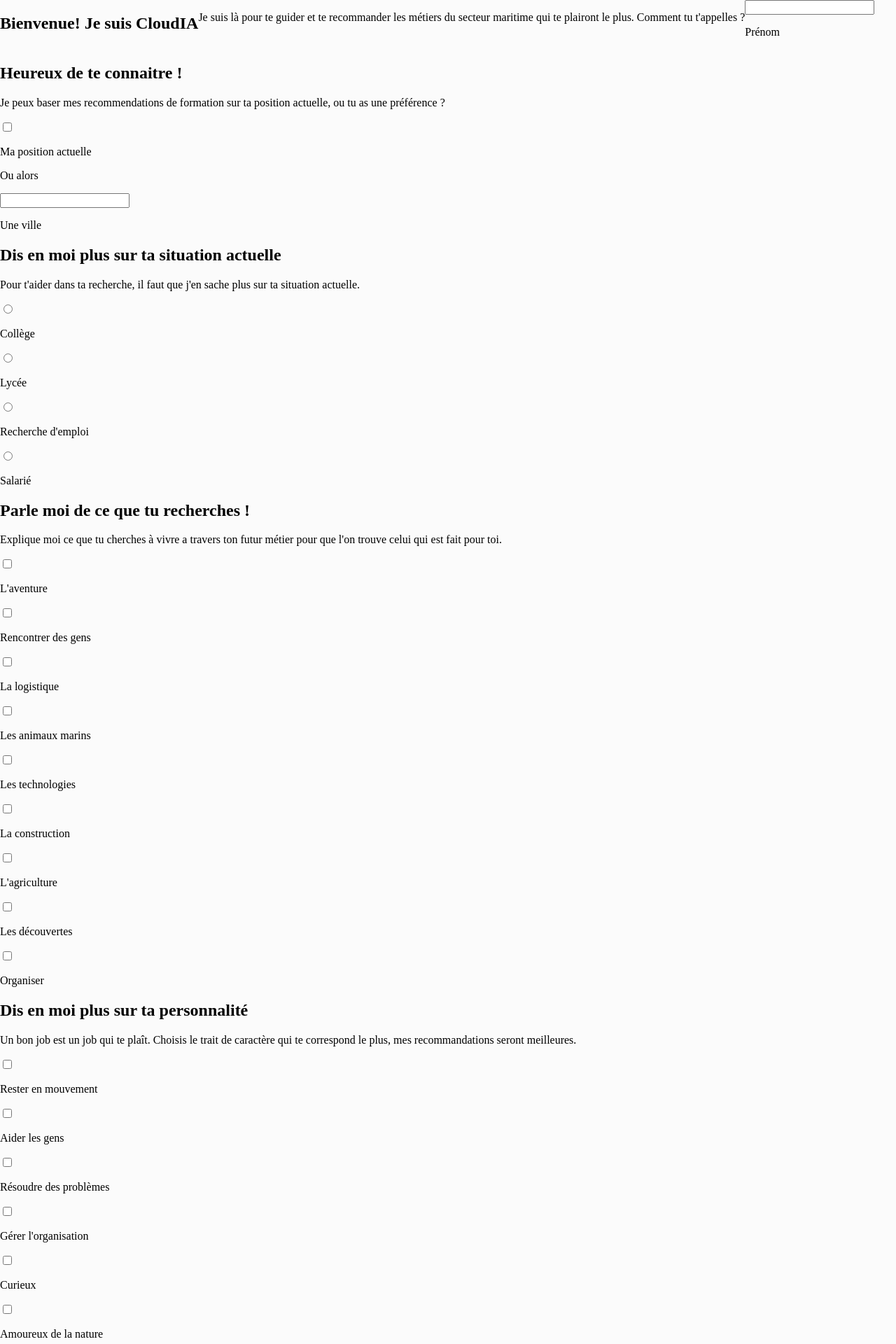
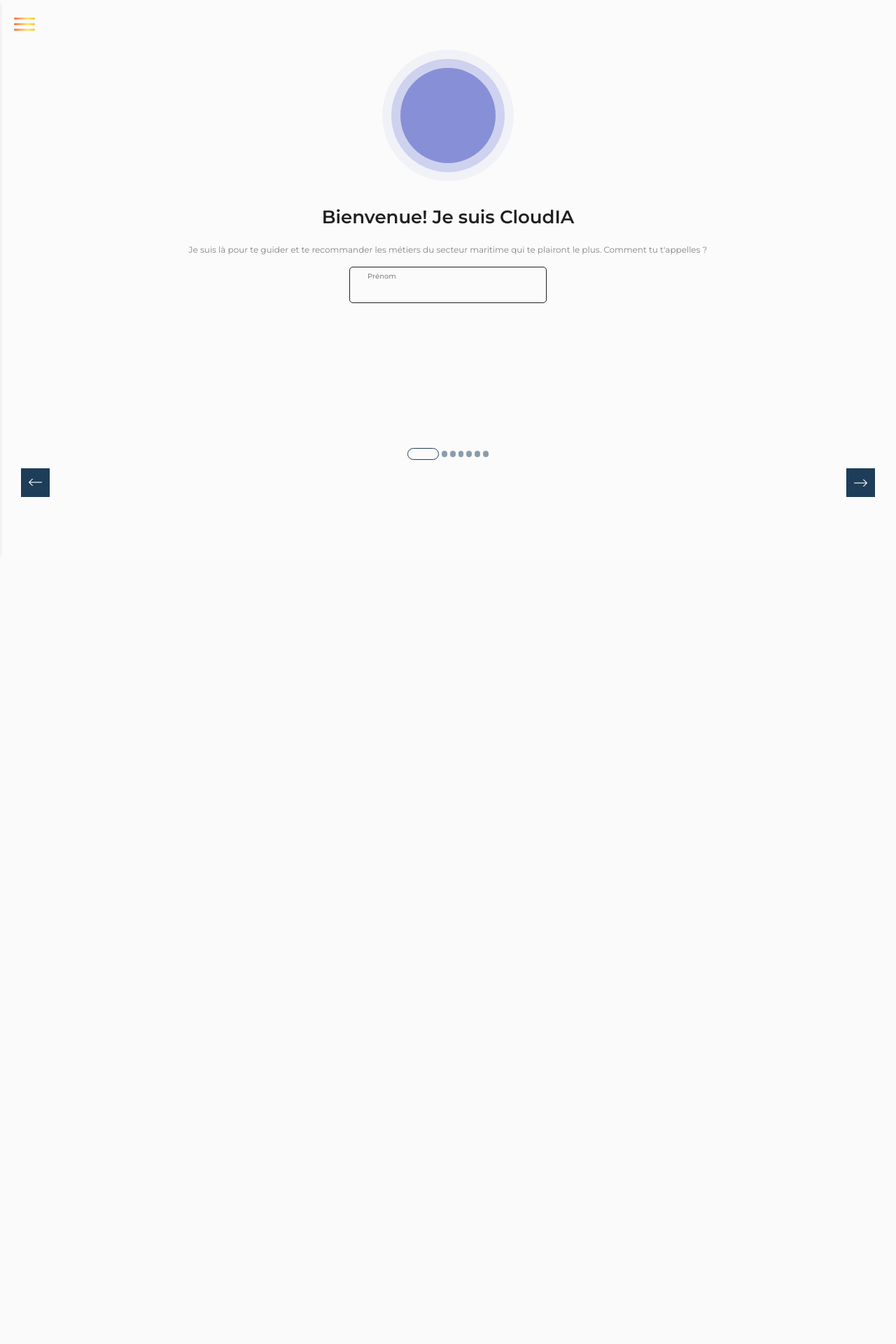
Before and after one commit to UTkraken/CloudIA, a Django app: page /home/onboarding in a window 1280 px wide. Shown: the top 1920 px of the page at 70% size. After the commit the page ends 710 px from the top, so only its background shows below. Run offline with Django 4.2, Linux system fonts and the light colour scheme; style sheets or scripts are compiled from the project's sources; some libraries are stand-ins or nearby versions.

Commit message:
feat: complete onboarding form

```diff
--- /dev/null
+++ b/front/static/scss/_menu.scss
@@ -0,0 +1,195 @@
+#menu {
+    z-index: 150;
+    position: fixed;
+    top: 0px;
+    left: 0px;
+    background-color: black;
+
+    .menu-container {
+        position: relative;
+
+        .menu-logotype {
+            position: absolute;
+            top: 20px;
+            left: 20px;
+            z-index: 10;
+
+            div {
+                transition: .7s;
+
+                background: $gradient;
+                width: 30px;
+                height: 3px;
+                border-radius: 3px;
+                margin: 5px 0;
+            }
+        }
+
+        .link-container {
+            width: 290px;
+            height: 100vh;
+            background-color: $color_white;
+            border-top-right-radius: 10px;
+            border-bottom-right-radius: 10px;
+
+            box-shadow: 0px 0px 5px $color_grey2;
+
+            position: absolute;
+            top: 0px;
+            left: -290px;
+
+            transition: .7s;
+
+            @include flex(flex-start);
+            flex-direction: column;
+            align-content: center;
+
+            .logotype-container {
+                margin: 100px 0 0 0;
+                width: 190px;
+
+                @include flex(flex-start);
+                flex-direction: column;
+                align-content: center;
+
+                div {
+                    width: 50px;
+                    height: 60px;
+                    margin: 0px 70px;
+
+                    background-repeat: no-repeat;
+                    background-position: center;
+                    background-size: contain;
+                }
+
+                h1 {
+                    font-family: $font1;
+                    background: $gradient;
+                    -webkit-background-clip: text;
+                    -webkit-text-fill-color: transparent;
+
+                    font-size: 50px;
+                    font-weight: 700;
+                    text-align: left;
+
+                    transform: rotate(3deg);
+                    margin: 0;
+                }
+
+                p {
+                    font-family: $font1;
+                    font-size: 12px;
+                    font-weight: 200;
+                    text-align: right;
+                    transform: rotate(-3deg);
+                    margin: 0;
+                    color: $color_grey1;
+
+                }
+
+                span {
+                    background: $gradient;
+                    width: 50px;
+                    height: 5px;
+                    border-radius: 5px;
+                    margin: 0;
+                }
+            }
+
+            .link-container-column {
+                @include flex(flex-start);
+                flex-direction: column;
+                margin: 20px 0 0 0;
+
+                .stroke-menu {
+                    height: .5px;
+                    opacity: .5;
+                    width: 50px;
+                    background-color: $color_grey1;
+                    border-radius: 2px;
+                    margin: 10px 0
+                }
+
+                .column-link {
+                    .row-link {
+                        @include row_link();
+                    }
+                }
+
+            }
+        }
+    }
+}
+
+#account-bubble {
+    width: 50px;
+    height: 50px;
+    border-radius: 50%;
+    background-color: $color_beige;
+
+    background-image: url(src/assets/img/user.png);
+    background-repeat: no-repeat;
+    background-position: center;
+    background-size: 40%;
+
+    z-index: 100;
+    position: fixed;
+    top: 20px;
+    right: 20px;
+
+    .alert-bubble {
+        width: 18px;
+        height: 18px;
+        border-radius: 50%;
+        background-color: $no_valid_color;
+
+        font-family: $font1;
+        color: $color_white;
+
+        font-size: 10px;
+        font-weight: 500;
+        text-align: center;
+
+        @include flex(center);
+        align-content: center;
+        position: fixed;
+        top: 20px;
+        right: 20px;
+    }
+}
+
+
+.active-menu {
+    .menu-container {
+        .menu-logotype {
+            top: 40px !important;
+            left: 20px !important;
+
+            div {
+                transition: .7s;
+
+                background: $color_grey1  !important;
+                margin: -2.5px 0 0 0 !important;
+
+                &:first-child {
+                    transform: rotate(45deg);
+
+                }
+
+                &:nth-child(even) {
+                    opacity: 0;
+                }
+
+                &:last-child {
+                    transform: rotate(-45deg);
+
+                }
+            }
+        }
+
+        .link-container {
+            left: 0 !important;
+            transition: .7s;
+        }
+    }
+}
--- /dev/null
+++ b/front/static/scss/_onboarding.scss
@@ -0,0 +1,356 @@
+#wrap {
+    padding: 0 45px;
+    display: flex;
+    flex-direction: column;
+    justify-content: space-around;
+    align-items: center;
+    text-align: center;
+    height: 100%;
+
+    .tab {
+        display: none;
+        flex-direction: column;
+        justify-content: center;
+        align-items: center;
+        transition: all .3s ease-in-out;
+
+        #onboardingTitle {
+            font-weight: 700;
+            font-size: 32px;
+            line-height: 30px;
+        }
+
+        #onboardingImage {
+            height: auto;
+            width: 60%;
+            max-width: 400px;
+            padding-top: 50px;
+        }
+
+        #onboardingText {
+            font-size: 14px;
+            line-height: 15px;
+        }
+
+        #onboardingImage {
+            img {
+                height: auto;
+                width: 100%;
+            }
+        }
+        h1 {
+            font-family: $font1;
+            font-size: 30px;
+            font-weight: 700;
+            text-align: center;
+            margin: 15px 0;
+            color: $color_grey1;
+        }
+        h2 {
+            font-family: $font1;
+            font-size: 15px;
+            font-weight: 800;
+            text-align: center;
+            margin: 0;
+            opacity: .5;
+            color: $color_grey1;
+        }
+
+        p {
+            font-family: $font1;
+            font-size: 12px;
+            font-weight: 400;
+            text-align: center;
+            margin: 10px 0;
+            color: $color_grey1;
+        }
+    }
+
+    #onboardingFooter {
+        width: 100%;
+        height: 120px;
+        position: absolute;
+        bottom: 5%;
+    }
+
+    #onboardingBreadCrumb {
+        display: flex;
+        justify-content: space-evenly;
+        align-items: center;
+        width: 120px;
+        left: 0;
+        right: 0;
+        margin: auto;
+
+        span {
+            width: 9px;
+            height: 9px;
+            background: #1E3D59;
+            border-radius: 20px;
+        }
+
+        #activePage {
+            width: 49px;
+            height: 15px;
+            border: 1px solid #1E3D59;
+            border-radius: 20px;
+            background: transparent;
+        }
+    }
+
+    #onboardingPrevious {
+        background: #1E3D59;
+        height: 41px;
+        width: 41px;
+        display: flex;
+        justify-content: center;
+        align-items: center;
+        position: absolute;
+        bottom: 50px;
+        left: 30px;
+        transform: rotate(180deg);
+    }
+    #onboardingNext {
+        background: #1E3D59;
+        height: 41px;
+        width: 41px;
+        display: flex;
+        justify-content: center;
+        align-items: center;
+        position: absolute;
+        bottom: 50px;
+        right: 30px;
+    }
+
+    /*Placeholders*/
+    #onboardingInputs {
+        padding-top: 25px;
+        width: 100%;
+    }
+
+    #someInput {
+        width: 100%;
+        height: 45px;
+        background-color: grey;
+    }
+
+    /* Style the form */
+    .form_input {
+
+        @include form_input;
+
+    }
+
+    /* Style the input fields */
+    input {
+        padding: 10px;
+        width: 100%;
+        font-size: 17px;
+        font-family: Raleway;
+        border: 1px solid #aaaaaa;
+    }
+
+    /* Mark input boxes that gets an error on validation: */
+    input.invalid {
+        background-color: #ffdddd;
+    }
+
+
+
+    /* Make circles that indicate the steps of the form: */
+    .step {
+        height: 15px;
+        width: 15px;
+        margin: 0 2px;
+        background-color: #bbbbbb;
+        border: none;
+        border-radius: 50%;
+        display: inline-block;
+        opacity: 0.5;
+    }
+
+
+    /* Mark the active step: */
+    .step.active {
+        opacity: 1;
+    }
+
+    /* Mark the steps that are finished and valid: */
+    .step.finish {
+        background-color: #04AA6D;
+    }
+
+    #onboardingBreadCrumb {
+        display: flex;
+        justify-content: space-evenly;
+        align-items: center;
+        width: 120px;
+        left: 0;
+        right: 0;
+        margin: auto;
+
+        .active {
+            width: 49px;
+            height: 15px;
+            border: 1px solid #1E3D59;
+            border-radius: 20px;
+            background: transparent;
+        }
+
+        span {
+            width: 9px;
+            height: 9px;
+            background: #1E3D59;
+            border-radius: 20px;
+        }
+
+        #activePage {
+            width: 49px;
+            height: 15px;
+            border: 1px solid #1E3D59;
+            border-radius: 20px;
+            background: transparent;
+        }
+    }
+
+    #addPicture {
+        @include blue_button;
+    }
+
+    .displayTab {
+        animation: slide 0.3s ease-in-out;
+    }
+
+    @keyframes slide {
+        from {
+            transform: translateX(100%);
+            opacity: 0;
+        }
+
+        to {
+            transform: translateX(0);
+            opacity: 1;
+        }
+    }
+
+}
+.wrapRegister {
+    height: 100vh !important;
+    justify-content: flex-start !important;
+}
+
+#wrap {
+    left: 0;
+    right: 0;
+    margin: auto;
+    width: 80%;
+}
+#regFormClaudia {
+    margin: 0;
+    width: 100%;
+    position: relative;
+    overflow-x: hidden;
+    overflow-y: visible;
+    padding-top: 0px;
+    box-sizing: border-box;
+    height: 100vh;
+    font-family: Raleway, sans-serif !important;
+    input[type='radio']:checked{
+        p {
+            color: white;
+        }
+    }
+    h1 {
+        font-size: 26px !important;
+        font-weight: 600 !important;
+    }
+    .tab {
+        p {
+            font-weight: 400;
+            font-size: 12px;
+            line-height: 14px;
+            text-align: center;
+            color: rgba(16, 16, 16, 0.5) !important;
+        }
+    }
+    .button-container-form {
+        @include flex(center);
+        align-items: center;
+
+        .button-selected {
+            position: relative;
+            margin: 5px;
+
+            input {
+                position: absolute;
+                top: 0;
+                left: 0;
+                height: 100%;
+                width: 100%;
+                opacity: 0;
+
+                &:checked~div {
+                    background-color: $color_blue;
+                    border-radius: 5px;
+                    transition: .7s;
+
+                    p {
+                        font-size: 12px;
+                        font-weight: 700;
+                        color: $color_white !important;
+                        transition: .7s;
+                    }
+                }
+            }
+
+            div {
+                padding: 10px 20px;
+                box-sizing: border-box;
+                border: 1px solid $color_blue;
+                background-color: transparent;
+                border-radius: 0px;
+                transition: .7s;
+
+                p {
+
+                    font-family: $font1;
+                    font-size: 12px;
+                    font-weight: 600;
+                    margin: 0;
+                    color: $color_blue;
+                }
+            }
+        }
+    }
+    #claudiaCircle {
+        margin-top: 100px;
+        margin-bottom: 50px;
+        height: 130px;
+        width: 100%;
+        position: relative;
+        div {
+            border-radius: 50%;
+            position: absolute;
+            left: 0;
+            right: 0;
+            top: 0;
+            bottom: 0;
+            margin: auto;
+        }
+        #inner {
+            width: 136px;
+            height: 136px;
+            background: rgba(67, 81, 192, 0.5);
+        }
+        #medium {
+            width: 162px;
+            height: 162px;
+            background: rgba(67, 81, 192, 0.2);
+        }
+        #outter {
+            width: 188px;
+            height: 188px;
+            background: rgba(67, 81, 192, 0.05);
+        }
+    }
+}
--- a/front/static/style.scss
+++ b/front/static/style.scss
@@ -316,3 +316,4 @@ li{
 
 //FrontEnd import
 @import "scss/onboarding";
+@import "scss/menu";
--- a/front/templates/onboarding.html
+++ b/front/templates/onboarding.html
@@ -11,6 +11,58 @@
 
 </head>
 <body>
+<div id="menu">
+        <div class="menu-container">
+          <div class="menu-logotype" onClick="openDrawer()">
+            <div></div>
+            <div></div>
+            <div></div>
+
+          </div>
+          <div class="link-container">
+            <!--Logotype menu-->
+            <div class="logotype-container">
+              <div></div>
+              <h1>Cloud<span>IA</span></h1>
+              <p>Find your way !</p>
+            </div>
+            <!--link menu-->
+            <div class="link-container-column">
+
+              <div class="column-link">
+                <a href="">
+                  <div class="row-link">
+                    <div style="background-image:url(picture/icon/home.png)"></div>
+                    <p>Accueil</p>
+                  </div>
+                </a>
+
+                <a href="home/match">
+                  <div class="row-link">
+                      <div style="background-image:url(picture/icon/search.png)"></div>
+                      <p>Je recherche un métier de la mer</p>
+                  </div>
+                </a>
+
+                <a href="wishlist">
+                  <div class="row-link">
+                    <div style="background-image:url(picture/icon/hearth.png)"></div>
+                    <p>Ma wishlist</p>
+                  </div>
+                </a>
+                <a href="home/login">
+                    <div class="row-link">
+                      <div style="background-image:url(picture/icon/user.png)"></div>
+                      <p>Connexion</p>
+                    </div>
+                  </a>
+              </div>
+
+              </div>
+            </div>
+
+          </div>
+        </div>
 <section id="wrap" class="wrapRegister">
 
     <!-- TODO Use API route to register -->
@@ -349,7 +401,6 @@
         <span class="step"></span>
       </div>
       <div id="onboardingPrevious">
-{#        <img src="arrow_next.png" alt="Prochaine étape">#}
           <img src="{% static 'img/arrow_next.png' %}" alt="Retour arrière">
       </div>
       <div id="onboardingNext">
@@ -369,6 +420,9 @@ nextPrev(0, true)
 function initClickEvents() {
     document.getElementById('onboardingNext').addEventListener("click", function () {
         nextPrev(1, true)
+    })
+    document.getElementById('onboardingPrevious').addEventListener("click", function () {
+        nextPrev(-1, true)
     })
 }
 
@@ -450,6 +504,14 @@ function fixStepIndicator(n) {
 function toggleLocations() {
       var value = document.getElementById('currentLocation').checked
 }
+    function openDrawer() {
+        if(document.getElementById('menu').classList.contains('active-menu')){
+          document.getElementById('menu').classList.remove('active-menu')
+        }
+        else{
+          document.getElementById('menu').classList.add('active-menu');
+        }
+      }
 </script>
 </body>
 </html>
```
